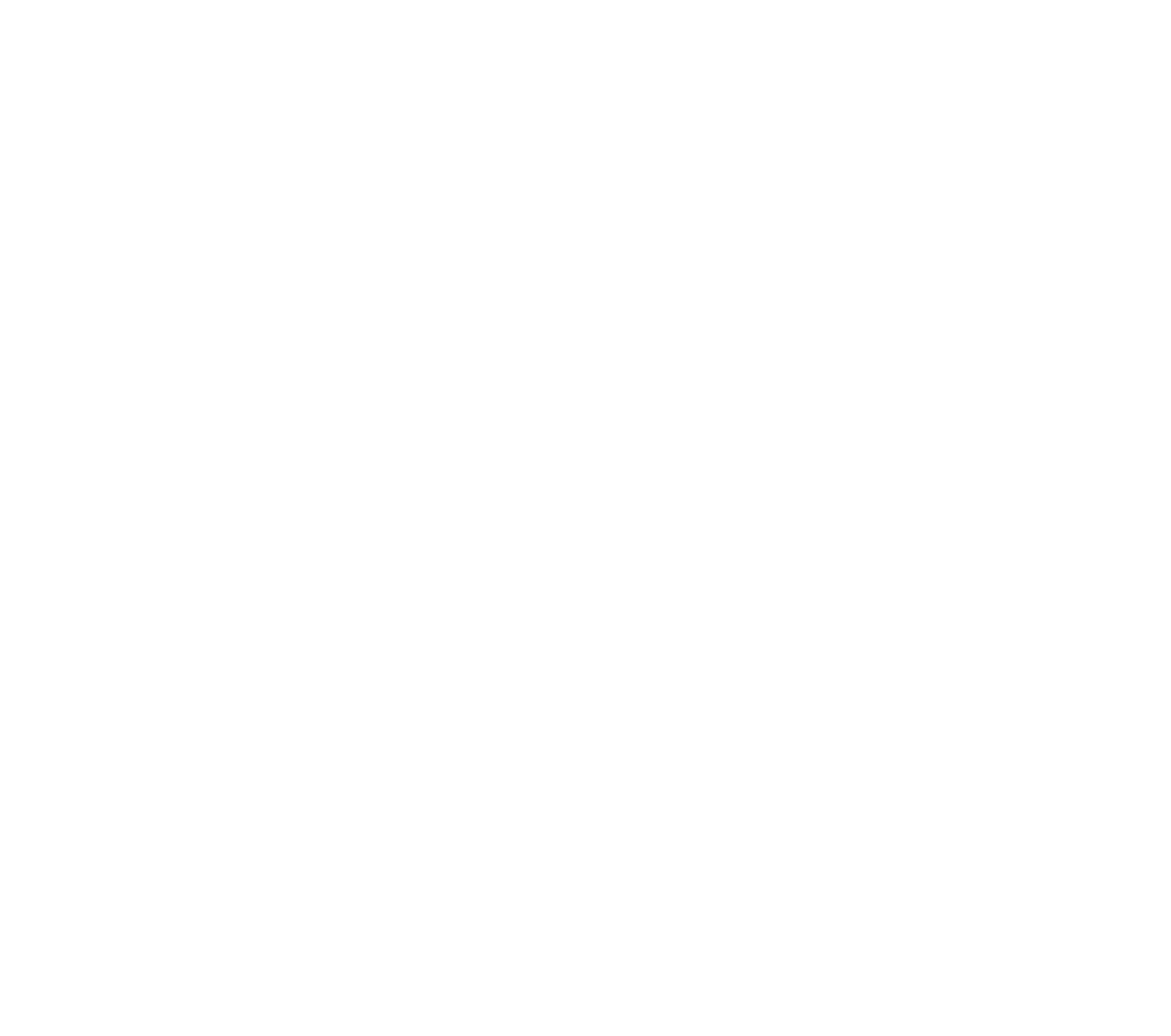
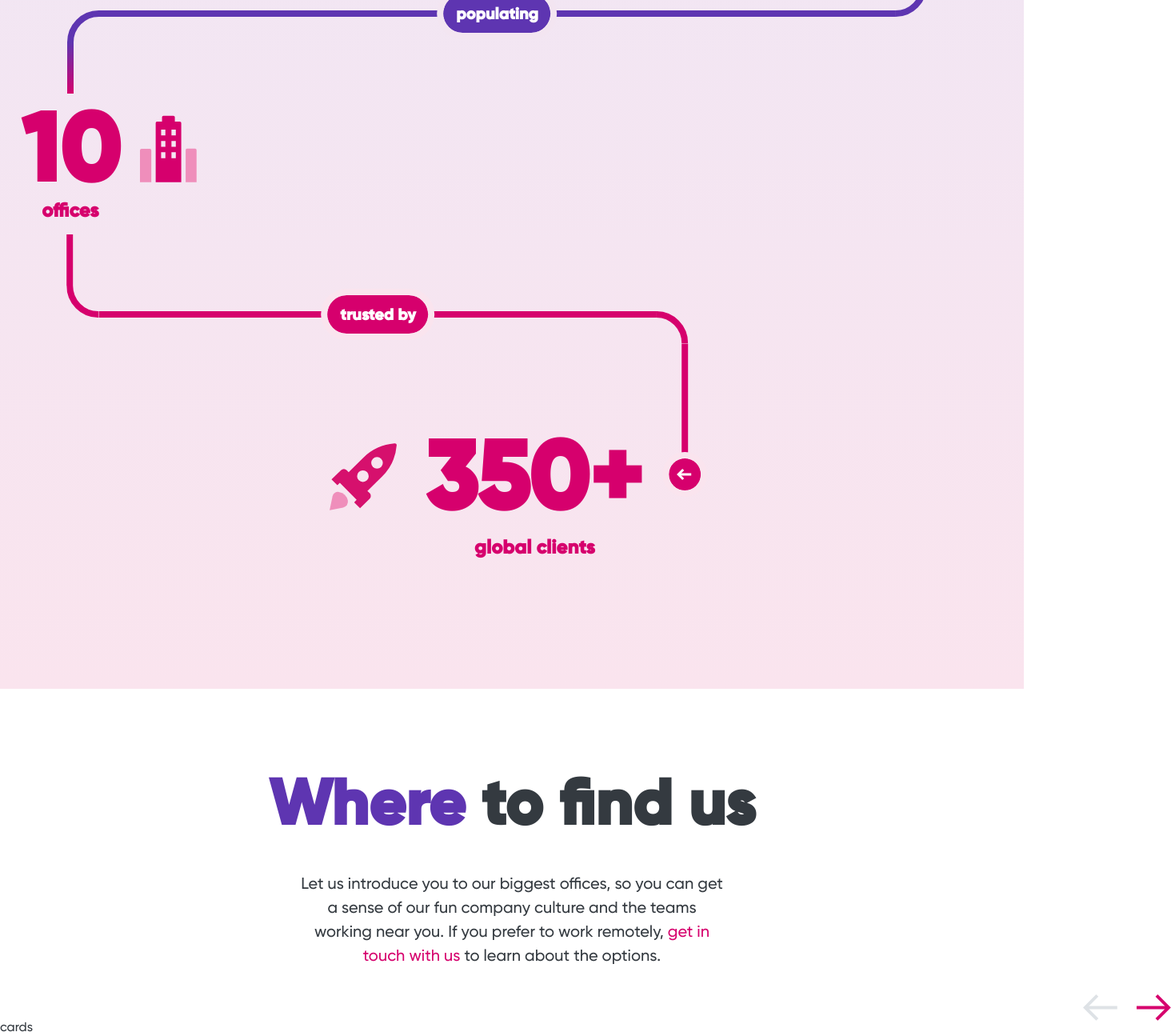
Before and after one commit to benjaminpeto/ataccama-about-us, a React (Create React App) app: page / in a window 1280 px wide. Shown: the part 1459-2754 px from the top of the page at 80% size, 1464 px wide, since content can reach past the window. Before the commit the page ends 800 px from the top, so only its background shows below. Built offline with nearby package versions, Linux system fonts and the light colour scheme.

Commit message:
added flow.svg component, implemented where to find section with header, paragraph and svg arrows, also added styling to these new components, and fixed styling on who we are section

```diff
--- a/src/App.js
+++ b/src/App.js
@@ -2,6 +2,8 @@ import React from 'react';
 
 import NavigationBar from './components/NavigationBar/NavigationBar.components';
 import WhoWeAre from './components/Whoweare/Whoweare.components';
+import Flow from './components/Flow/Flow.components';
+import WhereToFind from './components/Wheretofind/Wheretofind.components';
 
 import './App.scss';
 
@@ -10,6 +12,8 @@ function App() {
     <main>
       <NavigationBar />
       <WhoWeAre />
+      <Flow />
+      <WhereToFind />
     </main>
   );
 }
--- /dev/null
+++ b/src/components/Flow/Flow.components.jsx
@@ -0,0 +1,15 @@
+import React from "react";
+
+import { ReactComponent as FlowSVG } from '../../assets/flow.svg';
+
+import './Flow.styles.scss';
+
+function Flow() {
+  return (
+    <div className='flow-wrapper'>
+      <FlowSVG />
+    </div>
+  );
+}
+
+export default Flow;
--- /dev/null
+++ b/src/components/Flow/Flow.styles.scss
@@ -0,0 +1,8 @@
+.flow-wrapper {
+  height: 1696px;
+  background: linear-gradient(180deg, #FFFFFF 0%, #EDE7F6 15%, #FAE4EE 100%) 0% 0% no-repeat;
+  margin: 0;
+  display: flex;
+  justify-content: center;
+  align-items: center;
+}
--- /dev/null
+++ b/src/components/Wheretofind/Wheretofind.components.jsx
@@ -0,0 +1,22 @@
+import React from "react";
+
+import './Wheretofind.styles.scss';
+
+import { ReactComponent as ArrowLeft } from '../../assets/Arrow left.svg';
+import { ReactComponent as ArrowRight } from '../../assets/Arrow right.svg';
+
+function WhereToFind() {
+  return (
+    <div className='where-wrapper'>
+      <h1>to find us</h1>
+      <p>Let us introduce you to our biggest offices, so you can get a sense of our fun company culture and the teams working near you. If you prefer to work remotely, <span>get in touch with us</span> to learn about the options.</p>
+      <div className='arrows'>
+        <ArrowLeft className='arrow-left' />
+        <ArrowRight className='arrow-right' />
+      </div>
+      <div>cards</div>
+    </div>
+  );
+}
+
+export default WhereToFind;
--- /dev/null
+++ b/src/components/Wheretofind/Wheretofind.styles.scss
@@ -0,0 +1,40 @@
+.where-wrapper {
+
+  h1::before {
+  color: #5E35B1;
+  content: "Where ";
+  }
+
+  h1 {
+    font-family: Gilroy-ExtraBold;
+    font-size: 80px;
+    text-align: center;
+    margin: 98px 0 0 0;
+  }
+
+  p {
+    font-size: 20px;
+    text-align: center;
+    margin: 32px 376px;
+    line-height: 30px;
+
+    span {
+      color: #D6006D;
+    }
+  }
+
+  .arrows {
+    display: flex;
+    width: 1464px;
+    margin: 0 auto;
+    justify-content: flex-end;
+
+    .arrow-left {
+      margin-right: 12px;
+    }
+
+    .arrow-right {
+      margin-left: 12px;
+    }
+  }
+}
--- a/src/components/Whoweare/Whoweare.components.jsx
+++ b/src/components/Whoweare/Whoweare.components.jsx
@@ -4,9 +4,9 @@ import './Whoweare.styles.scss';
 
 function WhoWeAre() {
   return (
-    <div>
+    <div className='intro-wrapper'>
       <h1>we are</h1>
-      <div class='paragraph-wrapper'>
+      <div className='paragraph-wrapper'>
         <p>There are 300+ of us (and counting) from 22+ countries and 6 continents (no one from Antarctica — yet). <strong>Headquartered in Toronto, we have 10 offices around the world, the largest, R&D office is in Prague.</strong> We’re proud of our hard-working, fun-loving company culture, talented, multinational teams, and daring and caring people.</p>
         <p>We know that people are at their best when they have the freedom to experiment and grow. <strong>Our playground is unlimited and lots of Ataccamers have happily expanded their roles or moved to different teams.</strong> We work hard and play hard, and there’s no challenge we won’t tackle. So it shouldn’t come as a surprise that we’re on a journey to become a unicorn company.</p>
       </div>
--- a/src/components/Whoweare/Whoweare.styles.scss
+++ b/src/components/Whoweare/Whoweare.styles.scss
@@ -1,13 +1,12 @@
-div {
-  height: 50%;
+.intro-wrapper {
   margin-top: 192px;
 
-  div > h1::before {
+  h1::before {
     color: #5E35B1;
     content: "Who ";
   }
 
-  div > h1 {
+  h1 {
     font-size: 80px;
     font-family: Gilroy-ExtraBold;
     margin: 0 0 32px 228px;
@@ -16,9 +15,17 @@ div {
   .paragraph-wrapper {
     margin: 0 228px 0 228px;
     display: flex;
+    height: fit-content;
     font-size: 20px;
     text-align: left;
     line-height: 30px;
+
+    p {
+      width: 708px;
+      height: fit-content;
+      margin-top: 0;
+      margin-bottom: 0;
+    }
 
     p:first-child {
       margin-right: 24px;
```
